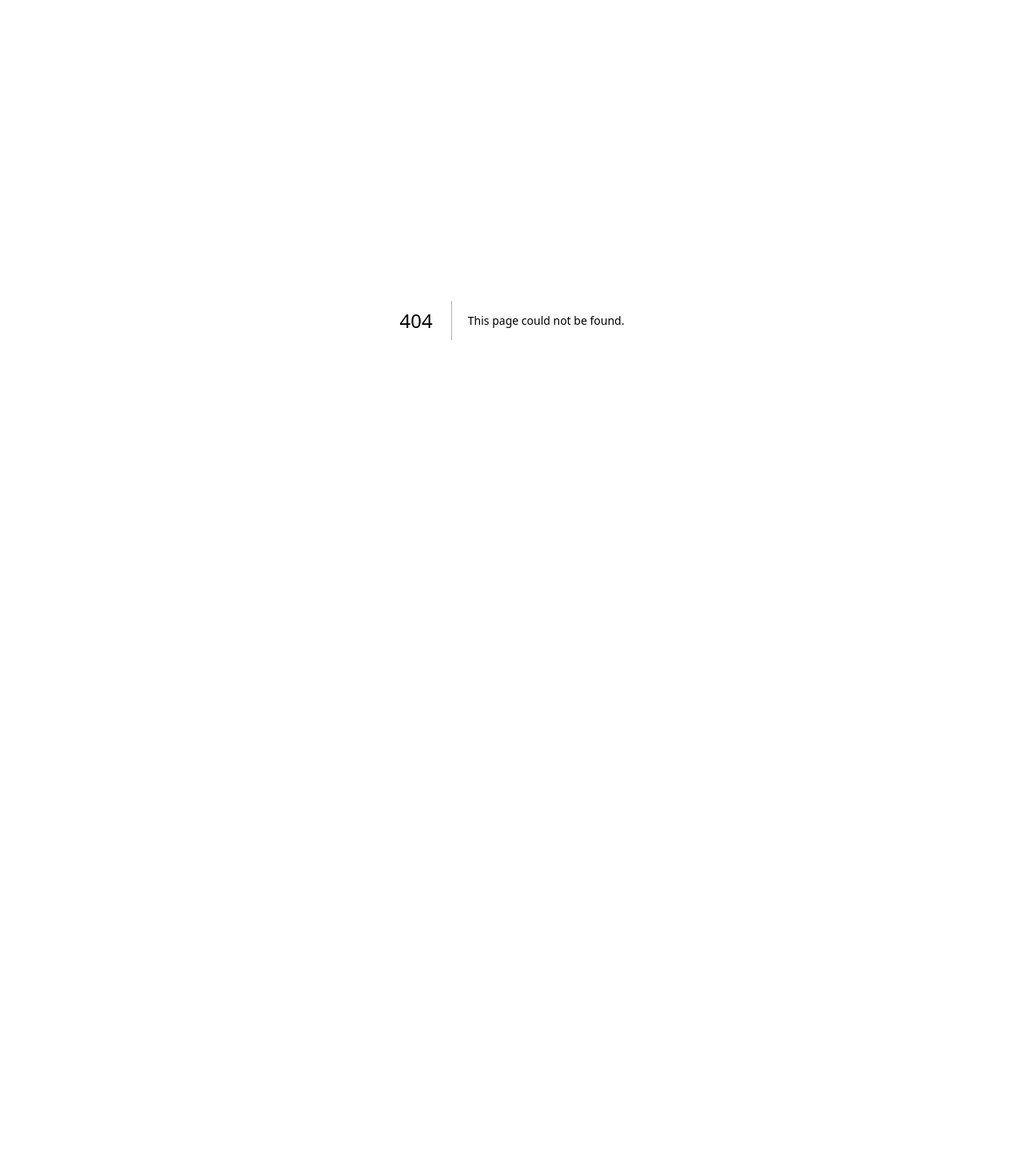
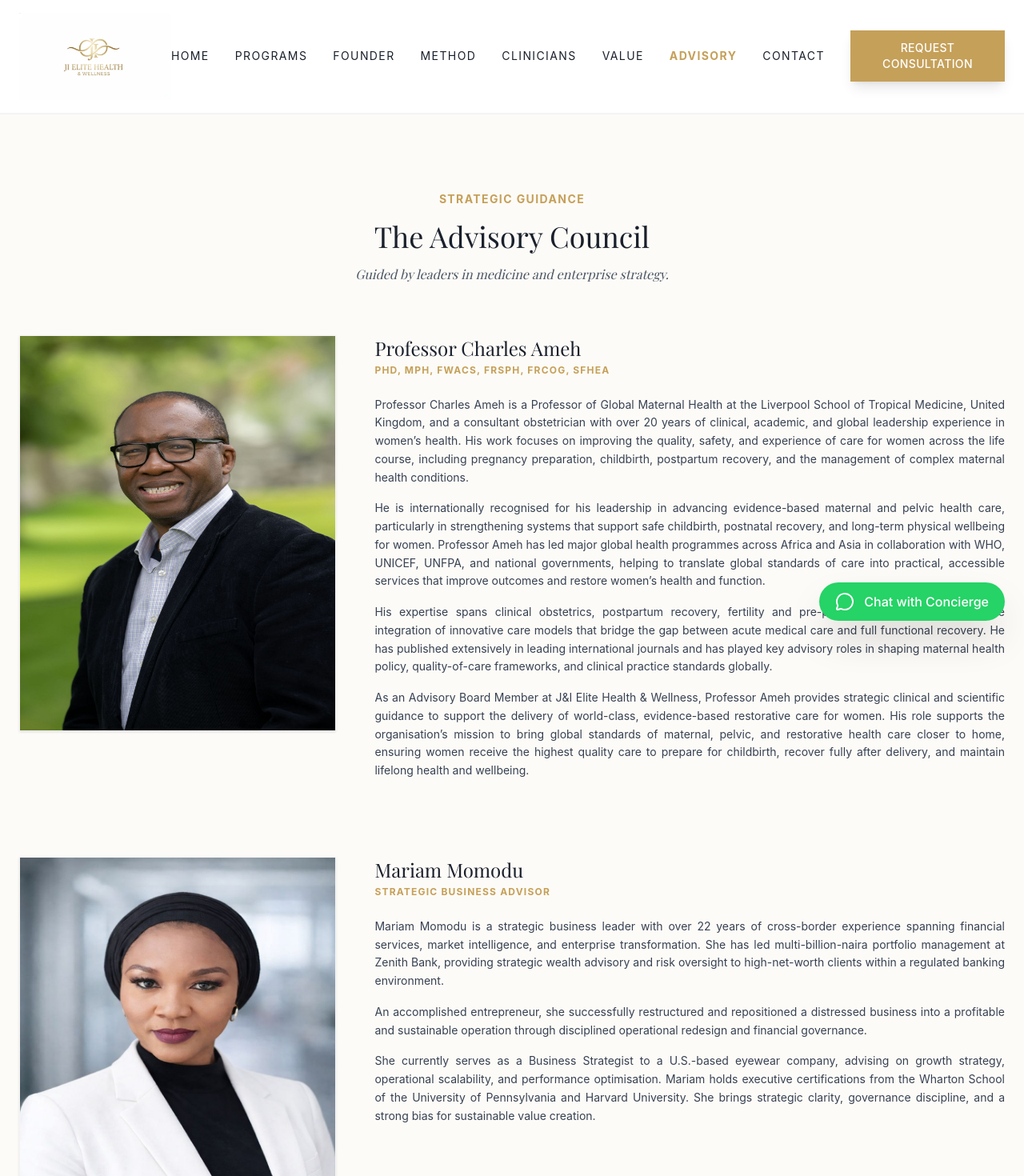
Before and after one commit to JrOyarekhua/J-I-elite-health-website, a Next.js app: page /advisory in a window 1280 px wide. Before the commit this address had no page. Shown: the top 1470 px of the page at 80% size. Before the commit the page ends 800 px from the top, so only its background shows below. Built offline with nearby package versions, Linux system fonts and the light colour scheme.

Commit message:
added advisory page

```diff
--- /dev/null
+++ b/app/advisory/layout.tsx
@@ -0,0 +1,17 @@
+import React, {ReactNode} from "react";
+import {Navbar,Footer} from '@/layout'
+import { FloatingWhatsApp } from "@/src/components/ui";
+
+export const AdvisoryLayout = ({children}: {children: ReactNode}) => {
+  return (
+    <>
+    <Navbar/>
+    <main className="flex-1 relative">{children}</main>
+    <Footer/>
+    <FloatingWhatsApp/>
+    </>
+  );
+};
+
+export default AdvisoryLayout
+;
--- /dev/null
+++ b/app/advisory/page.tsx
@@ -0,0 +1,136 @@
+import React from "react";
+import Image from "next/image";
+const Page = () => {
+  return (
+    //  ADVISORY COUNCIL (ABUJA)
+    <section
+      id="advisory"
+      className="py-24 bg-[#FDFBF7] border-t border-gray-100"
+    >
+      <div className="max-w-7xl mx-auto px-6">
+        <div className="text-center mb-16">
+          <h4 className="text-[#C5A059] uppercase tracking-widest text-sm font-bold mb-4">
+            Strategic Guidance
+          </h4>
+          <h2 className="font-serif text-4xl text-[#1A202C]">
+            The Advisory Council
+          </h2>
+          <p className="text-gray-600 mt-4 max-w-2xl mx-auto font-serif italic">
+            Guided by leaders in medicine and enterprise strategy.
+          </p>
+        </div>
+        <div className="space-y-24">
+          <div className="flex flex-col md:flex-row gap-12 items-start">
+            <div className="relative w-full md:w-1/3 aspect-[4/5] bg-gray-200 border border-gray-100 flex items-center justify-center text-gray-400 p-8 shadow-sm">
+            <Image src='/images/advisory/Charles.JPG'
+            alt="Professor Charles Ameh"
+            fill
+            />
+            </div>
+
+
+            <div className="w-full md:w-2/3">
+              <h3 className="font-serif text-2xl mb-1 text-[#1A202C]">
+                Professor Charles Ameh
+              </h3>
+              <p className="text-xs text-[#C5A059] uppercase tracking-widest font-bold mb-6">
+                PhD, MPH, FWACS, FRSPH, FRCOG, SFHEA
+              </p>
+              <div className="space-y-4 text-sm text-gray-700 leading-relaxed text-justify">
+                <p>
+                  Professor Charles Ameh is a Professor of Global Maternal
+                  Health at the Liverpool School of Tropical Medicine, United
+                  Kingdom, and a consultant obstetrician with over 20 years of
+                  clinical, academic, and global leadership experience in
+                  women’s health. His work focuses on improving the quality,
+                  safety, and experience of care for women across the life
+                  course, including pregnancy preparation, childbirth,
+                  postpartum recovery, and the management of complex maternal
+                  health conditions.
+                </p>
+                <p>
+                  He is internationally recognised for his leadership in
+                  advancing evidence-based maternal and pelvic health care,
+                  particularly in strengthening systems that support safe
+                  childbirth, postnatal recovery, and long-term physical
+                  wellbeing for women. Professor Ameh has led major global
+                  health programmes across Africa and Asia in collaboration with
+                  WHO, UNICEF, UNFPA, and national governments, helping to
+                  translate global standards of care into practical, accessible
+                  services that improve outcomes and restore women’s health and
+                  function.
+                </p>
+                <p>
+                  His expertise spans clinical obstetrics, postpartum recovery,
+                  fertility and pre-pregnancy optimisation, and the integration
+                  of innovative care models that bridge the gap between acute
+                  medical care and full functional recovery. He has published
+                  extensively in leading international journals and has played
+                  key advisory roles in shaping maternal health policy,
+                  quality-of-care frameworks, and clinical practice standards
+                  globally.
+                </p>
+                <p>
+                  As an Advisory Board Member at J&I Elite Health & Wellness,
+                  Professor Ameh provides strategic clinical and scientific
+                  guidance to support the delivery of world-class,
+                  evidence-based restorative care for women. His role supports
+                  the organisation’s mission to bring global standards of
+                  maternal, pelvic, and restorative health care closer to home,
+                  ensuring women receive the highest quality care to prepare for
+                  childbirth, recover fully after delivery, and maintain
+                  lifelong health and wellbeing.
+                </p>
+              </div>
+            </div>
+          </div>
+
+          {/* Mariam Momodu  */}
+          <div className="flex flex-col md:flex-row gap-12 items-start">
+            <div className="relative w-full md:w-1/3 aspect-[4/5] bg-gray-200 border border-gray-100 flex items-center justify-center text-gray-400 p-8 shadow-sm">
+            <Image src='/images/advisory/Mariam.JPG'
+            alt="Mariam Momodu"
+            fill
+            />
+            </div>
+            <div className="w-full md:w-2/3">
+              <h3 className="font-serif text-2xl mb-1 text-[#1A202C]">
+                Mariam Momodu
+              </h3>
+              <p className="text-xs text-[#C5A059] uppercase tracking-widest font-bold mb-6">
+                Strategic Business Advisor
+              </p>
+              <div className="space-y-4 text-sm text-gray-700 leading-relaxed text-justify">
+                <p>
+                  Mariam Momodu is a strategic business leader with over 22
+                  years of cross-border experience spanning financial services,
+                  market intelligence, and enterprise transformation. She has
+                  led multi-billion-naira portfolio management at Zenith Bank,
+                  providing strategic wealth advisory and risk oversight to
+                  high-net-worth clients within a regulated banking environment.
+                </p>
+                <p>
+                  An accomplished entrepreneur, she successfully restructured
+                  and repositioned a distressed business into a profitable and
+                  sustainable operation through disciplined operational redesign
+                  and financial governance.
+                </p>
+                <p>
+                  She currently serves as a Business Strategist to a U.S.-based
+                  eyewear company, advising on growth strategy, operational
+                  scalability, and performance optimisation. Mariam holds
+                  executive certifications from the Wharton School of the
+                  University of Pennsylvania and Harvard University. She brings
+                  strategic clarity, governance discipline, and a strong bias
+                  for sustainable value creation.
+                </p>
+              </div>
+            </div>
+          </div>
+        </div>
+      </div>
+    </section>
+  );
+};
+
+export default Page;
--- a/src/components/layout/Navbar.tsx
+++ b/src/components/layout/Navbar.tsx
@@ -17,7 +17,9 @@ const PAGE_ROUTES = {
     method: 'Method',
     clinicians: 'Clinicians',
     value: 'Value',
+    advisory: 'Advisory',
     contact: 'Contact'
+
 
 } as const satisfies Record<PageRoute, string>;
 
--- a/src/types/index.ts
+++ b/src/types/index.ts
@@ -24,7 +24,7 @@ export interface ClinicianIndication {
 }
 
 // explicitly defines page route types in order to prevent broken links
-export type PageRoute =  'home' | 'programs' | 'founder' | 'clinicians' | 'contact' | 'method' | 'value';
+export type PageRoute =  'home' | 'programs' | 'founder' | 'clinicians' | 'contact' | 'method' | 'value' | 'advisory';
 
 export interface formData {
     fullName: string,
```
Also changed, not shown: public/images/advisory/Charles.JPG (added), public/images/advisory/Mariam.JPG (added).
